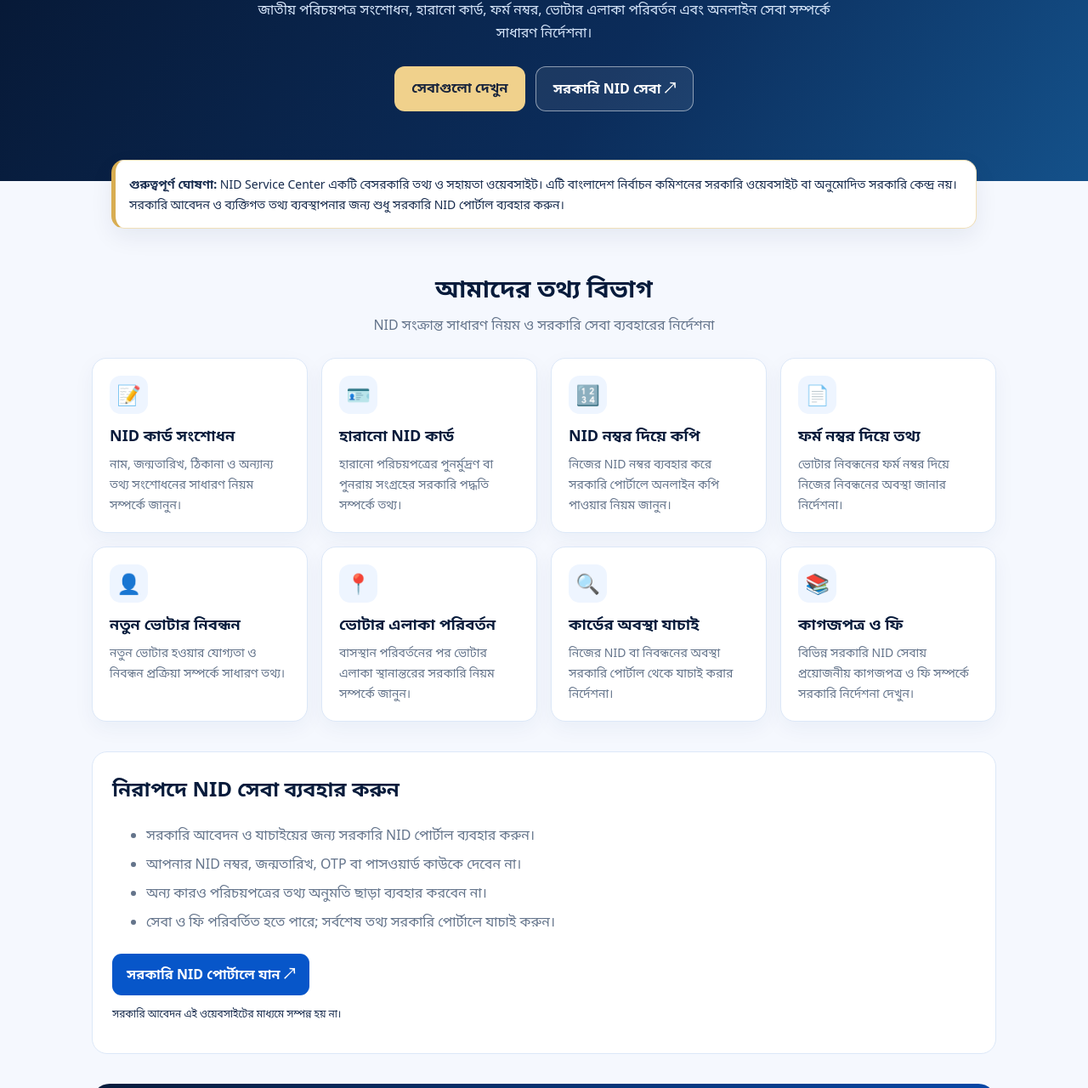
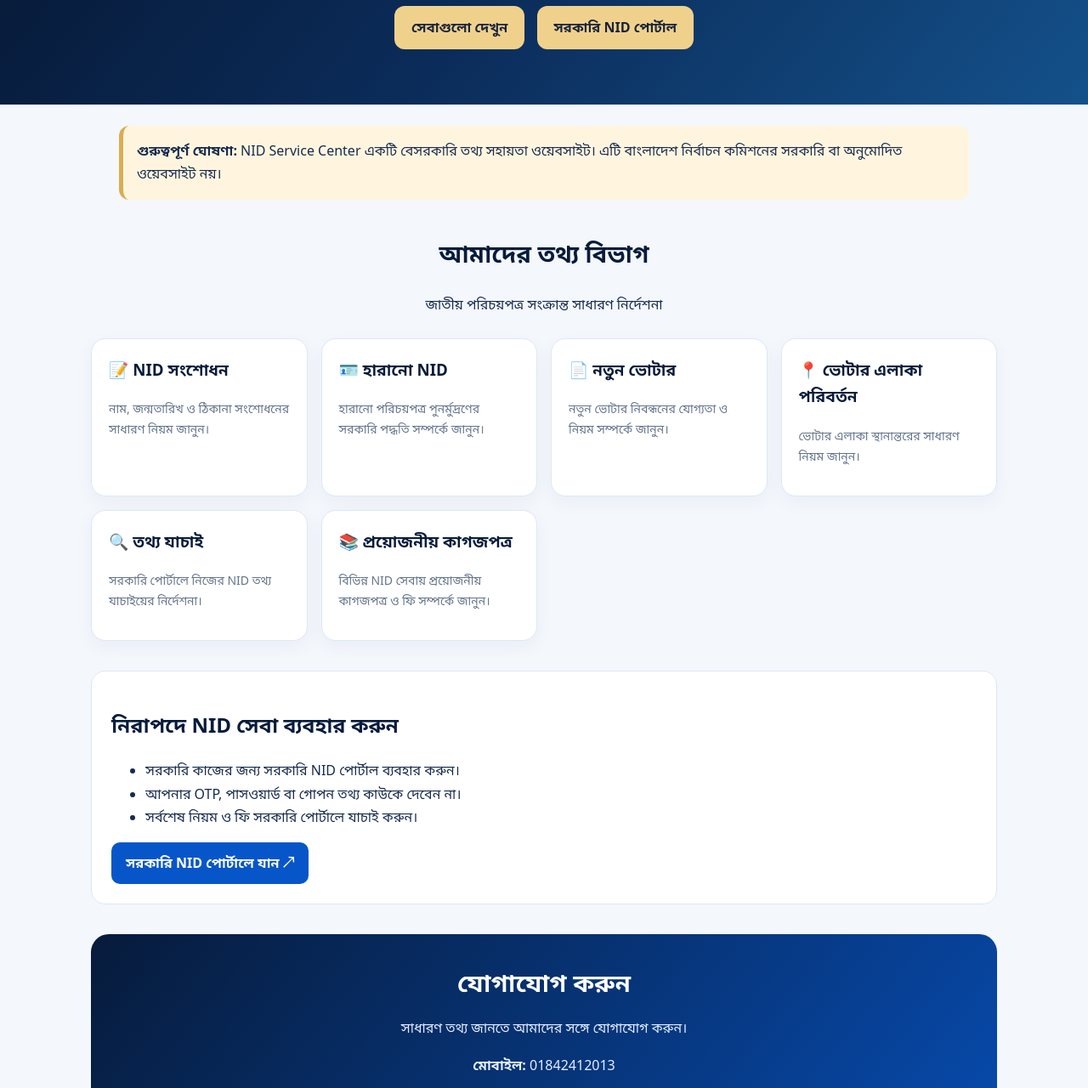
Before and after one commit to mollamdsakil100-star/nid-service-center, a plain HTML site: page index.html in a window 1280 px wide. Shown: the part 379-1659 px from the top of the page at 85% size. Drawn offline with Linux system fonts and the light colour scheme.

Commit message:
Update index.html

```diff
--- a/index.html
+++ b/index.html
@@ -4,9 +4,9 @@
 <head>
 <meta charset="UTF-8">
 <meta name="viewport" content="width=device-width, initial-scale=1.0">
-<meta name="description" content="NID Service Center থেকে জাতীয় পরিচয়পত্র সংক্রান্ত সাধারণ তথ্য ও নির্দেশনা জানুন। এটি বেসরকারি তথ্য সহায়তা ওয়েবসাইট।">
+<meta name="description" content="NID Service Center - NID সংক্রান্ত সাধারণ তথ্য ও সহায়তা।">
 <meta name="theme-color" content="#071b3b">
-<title>NID Service Center | তথ্য ও সহায়তা</title>
+<title>NID Service Center</title>
 
 <!-- Google Analytics -->
 <script async src="https://www.googletagmanager.com/gtag/js?id=G-LCR41FDBQ2"></script>
@@ -27,25 +27,13 @@ function trackClick(action) {
 </script>
 
 <style>
-:root {
-  --navy: #071b3b;
-  --blue: #0756c9;
-  --light: #eef5ff;
-  --green: #16a765;
-  --ink: #172b4d;
-  --muted: #64748b;
-  --line: #dce8f8;
-}
-
 * { box-sizing: border-box; }
-
-html { scroll-behavior: smooth; }
 
 body {
   margin: 0;
   font-family: system-ui, "Noto Sans Bengali", sans-serif;
-  background: #f5f8fe;
-  color: var(--ink);
+  background: #f4f7fc;
+  color: #172b4d;
   line-height: 1.7;
 }
 
@@ -53,7 +41,7 @@ a { text-decoration: none; }
 
 .topline {
   background: #04132c;
-  color: #dbeafe;
+  color: white;
   text-align: center;
   padding: 9px;
   font-size: 13px;
@@ -61,32 +49,28 @@ a { text-decoration: none; }
 
 header {
   background: white;
-  position: sticky;
-  top: 0;
-  z-index: 10;
-  box-shadow: 0 5px 20px #071b3b12;
+  box-shadow: 0 4px 18px #071b3b15;
 }
 
 .nav {
   max-width: 1100px;
   margin: auto;
-  padding: 13px 18px;
+  padding: 14px 18px;
   display: flex;
   justify-content: space-between;
   align-items: center;
-  gap: 12px;
 }
 
 .brand {
-  color: var(--navy);
+  color: #071b3b;
+  font-size: 19px;
   font-weight: 900;
-  font-size: 18px;
 }
 
 .brand span {
   display: inline-grid;
   place-items: center;
-  background: linear-gradient(135deg, #087be8, var(--navy));
+  background: linear-gradient(135deg,#087be8,#071b3b);
   color: white;
   width: 43px;
   height: 43px;
@@ -95,229 +79,168 @@ header {
 }
 
 .nav a {
-  color: var(--blue);
-  font-weight: 750;
-  font-size: 14px;
+  color: #0756c9;
+  font-weight: 700;
 }
 
 .hero {
-  background:
-    radial-gradient(circle at 85% 15%, #65d8ef30 0 8%, transparent 8.5%),
-    linear-gradient(125deg, #06152f, #0b2c5a 60%, #14518a);
+  background: linear-gradient(130deg,#06152f,#0b2c5a,#14518a);
   color: white;
   text-align: center;
-  padding: 70px 18px 82px;
-}
-
-.hero-inner {
-  max-width: 850px;
-  margin: auto;
-}
-
-.pill {
-  display: inline-block;
-  padding: 6px 15px;
-  border: 1px solid #ffffff55;
-  border-radius: 30px;
-  background: #ffffff12;
-  color: #d8f5ff;
-  font-size: 13px;
+  padding: 65px 18px;
 }
 
 .hero h1 {
-  font-size: clamp(30px, 5vw, 52px);
-  line-height: 1.25;
-  margin: 20px 0 12px;
+  font-size: clamp(30px,5vw,48px);
+  line-height: 1.3;
+  margin: 18px 0;
 }
 
 .hero p {
-  max-width: 720px;
-  margin: 0 auto 25px;
-  color: #d8e7fb;
+  max-width: 700px;
+  margin: auto;
+  color: #dceaff;
 }
 
-.actions {
-  display: flex;
-  justify-content: center;
-  gap: 12px;
-  flex-wrap: wrap;
-}
-
-.btn {
+.hero-btn {
   display: inline-block;
+  margin: 22px 5px 0;
   padding: 12px 20px;
   border-radius: 12px;
+  background: #f0d18c;
+  color: #17233b;
   font-weight: 800;
 }
 
-.btn-gold {
-  background: #f0d18c;
-  color: #17233b;
-}
-
-.btn-glass {
-  border: 1px solid #ffffff80;
-  color: white;
-  background: #ffffff12;
-}
-
 .notice {
-  max-width: 1050px;
-  margin: -25px auto 0;
-  padding: 0 16px;
-  position: relative;
-}
-
-.notice-box {
-  background: white;
-  border: 1px solid #f0dfb8;
+  max-width: 1000px;
+  margin: 25px auto;
+  padding: 16px;
+  background: #fff5df;
   border-left: 5px solid #d8ad52;
-  border-radius: 15px;
-  padding: 16px;
-  box-shadow: 0 10px 28px #0a234512;
-  font-size: 14px;
+  border-radius: 12px;
 }
 
 main {
   max-width: 1100px;
-  margin: 45px auto;
-  padding: 0 18px;
+  margin: 40px auto;
+  padding: 0 17px;
 }
 
-.section-head {
+.heading {
   text-align: center;
   margin-bottom: 25px;
 }
 
-.section-head h2 {
-  color: var(--navy);
-  font-size: 29px;
-  margin: 0 0 5px;
-}
-
-.section-head p {
-  color: var(--muted);
-  margin: 0;
+.heading h2 {
+  color: #071b3b;
+  font-size: 28px;
 }
 
 .grid {
   display: grid;
-  grid-template-columns: repeat(auto-fit, minmax(220px, 1fr));
+  grid-template-columns: repeat(auto-fit,minmax(220px,1fr));
   gap: 16px;
 }
 
 .card {
   background: white;
-  border: 1px solid var(--line);
+  border: 1px solid #dce8f8;
   border-radius: 17px;
   padding: 20px;
-  box-shadow: 0 8px 24px #153e700d;
-}
-
-.ico {
-  width: 45px;
-  height: 45px;
-  border-radius: 13px;
-  background: var(--light);
-  display: grid;
-  place-items: center;
-  font-size: 23px;
-  margin-bottom: 10px;
+  box-shadow: 0 7px 22px #153e700c;
 }
 
 .card h3 {
-  margin: 0 0 7px;
-  color: var(--navy);
-  font-size: 18px;
+  color: #071b3b;
+  margin-top: 0;
 }
 
 .card p {
-  margin: 0;
-  color: var(--muted);
+  color: #64748b;
   font-size: 14px;
 }
 
 .info {
   margin-top: 35px;
   background: white;
-  border: 1px solid var(--line);
-  border-radius: 18px;
   padding: 23px;
+  border-radius: 17px;
+  border: 1px solid #dce8f8;
 }
 
-.info h2 {
-  color: var(--navy);
-  margin-top: 0;
-}
-
-.info li {
-  margin: 7px 0;
-  color: var(--muted);
-}
+.info h2 { color: #071b3b; }
 
 .official {
   display: inline-block;
-  background: var(--blue);
+  padding: 11px 17px;
+  background: #0756c9;
   color: white;
-  padding: 11px 17px;
-  border-radius: 11px;
+  border-radius: 10px;
   font-weight: 800;
-  margin-top: 8px;
 }
 
 .contact {
   margin-top: 35px;
-  background: linear-gradient(125deg, #071b3b, #0756c9);
+  padding: 32px 18px;
+  text-align: center;
   color: white;
+  background: linear-gradient(130deg,#071b3b,#0756c9);
   border-radius: 21px;
-  text-align: center;
-  padding: 30px 18px;
 }
 
 .contact h2 {
-  margin: 0 0 7px;
-  font-size: 28px;
+  font-size: 29px;
+  margin: 0 0 8px;
 }
 
-.contact p {
-  margin: 5px 0;
-  color: #e8f2ff;
-}
+.contact p { color: #e5efff; }
 
 .contact-buttons {
   display: flex;
   flex-direction: column;
-  gap: 13px;
-  max-width: 340px;
-  margin: 23px auto;
+  gap: 14px;
+  max-width: 360px;
+  margin: 25px auto;
 }
 
 .contact-btn {
   display: block;
-  padding: 15px;
+  padding: 15px 18px;
   border-radius: 14px;
-  text-align: center;
+  color: white;
+  font-size: 16px;
   font-weight: 850;
-  color: white;
-  transition: transform .2s;
+  box-shadow: 0 6px 16px #00112d35;
+  transition: transform .2s, box-shadow .2s;
 }
 
 .contact-btn:hover {
-  transform: translateY(-2px);
+  transform: translateY(-3px);
+  box-shadow: 0 9px 20px #00112d45;
 }
 
+/* ফোন বাটন */
 .phone {
-  background: linear-gradient(135deg, #2581ed, #073b87);
-  border: 1px solid #ffffff45;
+  background: linear-gradient(110deg,#2786f5,#073b87);
+  border: 1px solid #ffffff55;
 }
 
-.whatsapp {
-  background: linear-gradient(135deg, #20c878, #087c4a);
+/* WhatsApp কল অনুরোধ বাটন - দুই রঙ */
+.whatsapp-call {
+  background: linear-gradient(110deg,#25d366 0%,#128c7e 52%,#075e54 100%);
+  border: 1px solid #ffffff65;
+}
+
+/* WhatsApp মেসেজ বাটন - দুই রঙ */
+.whatsapp-message {
+  background: linear-gradient(110deg,#20c878 0%,#0a9564 52%,#087c4a 100%);
+  border: 1px solid #ffffff65;
 }
 
 .privacy-warning {
   max-width: 620px;
-  margin: 23px auto 0;
+  margin: 24px auto 0;
   padding: 16px;
   background: #fff4dc;
   color: #674b12;
@@ -327,29 +250,24 @@ main {
 }
 
 .privacy-warning p {
-  margin: 5px 0 0;
   color: #674b12;
   font-size: 14px;
-}
-
-.small {
-  font-size: 12px;
+  margin-bottom: 0;
 }
 
 footer {
   text-align: center;
-  padding: 25px 14px;
+  padding: 25px 15px;
   color: #68778e;
   font-size: 13px;
 }
 
 @media(max-width:600px) {
-  .nav { padding: 10px 13px; }
+  .nav { padding: 11px; }
   .brand { font-size: 15px; }
-  .nav .navlink { display: none; }
-  .hero { padding: 50px 15px 62px; }
-  main { margin: 35px auto; padding: 0 14px; }
-  .card { padding: 18px; }
+  .nav-link { font-size: 13px; }
+  .hero { padding: 48px 15px; }
+  main { padding: 0 13px; }
 }
 </style>
 </head>
@@ -357,130 +275,95 @@ footer {
 <body>
 
 <div class="topline">
-  তথ্য সহায়তা • প্রতিদিন যোগাযোগ: সকাল ৯টা – রাত ৯টা
+  NID সংক্রান্ত সাধারণ তথ্য ও সহায়তা
 </div>
 
 <header>
   <div class="nav">
-    <div class="brand">
-      <span>NID</span>NID SERVICE CENTER
-    </div>
-    <a class="navlink" href="#services">সেবার তথ্য</a>
-    <a class="navlink" href="#contact">যোগাযোগ</a>
+    <div class="brand"><span>NID</span>NID SERVICE CENTER</div>
+    <a class="nav-link" href="#contact">যোগাযোগ</a>
   </div>
 </header>
 
 <section class="hero">
-  <div class="hero-inner">
-    <span class="pill">NID সংক্রান্ত তথ্য ও সাধারণ সহায়তা</span>
   <h1>আপনার NID সংক্রান্ত তথ্য<br>সহজভাবে জানুন</h1>
   <p>
     জাতীয় পরিচয়পত্র সংশোধন, হারানো কার্ড,
-      ফর্ম নম্বর, ভোটার এলাকা পরিবর্তন এবং
-      অনলাইন সেবা সম্পর্কে সাধারণ নির্দেশনা।
+    নতুন ভোটার ও অনলাইন সেবা সম্পর্কে
+    সাধারণ নির্দেশনা জানুন।
   </p>
-    <div class="actions">
-      <a class="btn btn-gold" href="#services">সেবাগুলো দেখুন</a>
-      <a class="btn btn-glass"
-         href="https://services.nidw.gov.bd/"
-         target="_blank" rel="noopener">
-        সরকারি NID সেবা ↗
+  <a class="hero-btn" href="#services">সেবাগুলো দেখুন</a>
+  <a class="hero-btn" href="https://services.nidw.gov.bd/" target="_blank" rel="noopener">
+    সরকারি NID পোর্টাল
   </a>
-    </div>
-  </div>
 </section>
 
 <div class="notice">
-  <div class="notice-box">
   <strong>গুরুত্বপূর্ণ ঘোষণা:</strong>
-    NID Service Center একটি বেসরকারি তথ্য ও সহায়তা ওয়েবসাইট।
-    এটি বাংলাদেশ নির্বাচন কমিশনের সরকারি ওয়েবসাইট বা
-    অনুমোদিত সরকারি কেন্দ্র নয়। সরকারি আবেদন ও ব্যক্তিগত
-    তথ্য ব্যবস্থাপনার জন্য শুধু সরকারি NID পোর্টাল ব্যবহার করুন।
-  </div>
+  NID Service Center একটি বেসরকারি তথ্য সহায়তা ওয়েবসাইট।
+  এটি বাংলাদেশ নির্বাচন কমিশনের সরকারি বা অনুমোদিত ওয়েবসাইট নয়।
 </div>
 
 <main>
 
 <section id="services">
-  <div class="section-head">
+  <div class="heading">
     <h2>আমাদের তথ্য বিভাগ</h2>
-    <p>NID সংক্রান্ত সাধারণ নিয়ম ও সরকারি সেবা ব্যবহারের নির্দেশনা</p>
+    <p>জাতীয় পরিচয়পত্র সংক্রান্ত সাধারণ নির্দেশনা</p>
   </div>
 
   <div class="grid">
+    <div class="card">
+      <h3>📝 NID সংশোধন</h3>
+      <p>নাম, জন্মতারিখ ও ঠিকানা সংশোধনের সাধারণ নিয়ম জানুন।</p>
+    </div>
 
-    <article class="card">
-      <div class="ico">📝</div>
-      <h3>NID কার্ড সংশোধন</h3>
-      <p>নাম, জন্মতারিখ, ঠিকানা ও অন্যান্য তথ্য সংশোধনের সাধারণ নিয়ম সম্পর্কে জানুন।</p>
-    </article>
+    <div class="card">
+      <h3>🪪 হারানো NID</h3>
+      <p>হারানো পরিচয়পত্র পুনর্মুদ্রণের সরকারি পদ্ধতি সম্পর্কে জানুন।</p>
+    </div>
 
-    <article class="card">
-      <div class="ico">🪪</div>
-      <h3>হারানো NID কার্ড</h3>
-      <p>হারানো পরিচয়পত্রের পুনর্মুদ্রণ বা পুনরায় সংগ্রহের সরকারি পদ্ধতি সম্পর্কে তথ্য।</p>
-    </article>
+    <div class="card">
+      <h3>📄 নতুন ভোটার</h3>
+      <p>নতুন ভোটার নিবন্ধনের যোগ্যতা ও নিয়ম সম্পর্কে জানুন।</p>
+    </div>
 
-    <article class="card">
-      <div class="ico">🔢</div>
-      <h3>NID নম্বর দিয়ে কপি</h3>
-      <p>নিজের NID নম্বর ব্যবহার করে সরকারি পোর্টালে অনলাইন কপি পাওয়ার নিয়ম জানুন।</p>
-    </article>
+    <div class="card">
+      <h3>📍 ভোটার এলাকা পরিবর্তন</h3>
+      <p>ভোটার এলাকা স্থানান্তরের সাধারণ নিয়ম জানুন।</p>
+    </div>
 
-    <article class="card">
-      <div class="ico">📄</div>
-      <h3>ফর্ম নম্বর দিয়ে তথ্য</h3>
-      <p>ভোটার নিবন্ধনের ফর্ম নম্বর দিয়ে নিজের নিবন্ধনের অবস্থা জানার নির্দেশনা।</p>
-    </article>
+    <div class="card">
+      <h3>🔍 তথ্য যাচাই</h3>
+      <p>সরকারি পোর্টালে নিজের NID তথ্য যাচাইয়ের নির্দেশনা।</p>
+    </div>
 
-    <article class="card">
-      <div class="ico">👤</div>
-      <h3>নতুন ভোটার নিবন্ধন</h3>
-      <p>নতুন ভোটার হওয়ার যোগ্যতা ও নিবন্ধন প্রক্রিয়া সম্পর্কে সাধারণ তথ্য।</p>
-    </article>
-
-    <article class="card">
-      <div class="ico">📍</div>
-      <h3>ভোটার এলাকা পরিবর্তন</h3>
-      <p>বাসস্থান পরিবর্তনের পর ভোটার এলাকা স্থানান্তরের সরকারি নিয়ম সম্পর্কে জানুন।</p>
-    </article>
-
-    <article class="card">
-      <div class="ico">🔍</div>
-      <h3>কার্ডের অবস্থা যাচাই</h3>
-      <p>নিজের NID বা নিবন্ধনের অবস্থা সরকারি পোর্টাল থেকে যাচাই করার নির্দেশনা।</p>
-    </article>
-
-    <article class="card">
-      <div class="ico">📚</div>
-      <h3>কাগজপত্র ও ফি</h3>
-      <p>বিভিন্ন সরকারি NID সেবায় প্রয়োজনীয় কাগজপত্র ও ফি সম্পর্কে সরকারি নির্দেশনা দেখুন।</p>
-    </article>
-
+    <div class="card">
+      <h3>📚 প্রয়োজনীয় কাগজপত্র</h3>
+      <p>বিভিন্ন NID সেবায় প্রয়োজনীয় কাগজপত্র ও ফি সম্পর্কে জানুন।</p>
+    </div>
   </div>
 </section>
 
 <section class="info">
   <h2>নিরাপদে NID সেবা ব্যবহার করুন</h2>
   <ul>
-    <li>সরকারি আবেদন ও যাচাইয়ের জন্য সরকারি NID পোর্টাল ব্যবহার করুন।</li>
-    <li>আপনার NID নম্বর, জন্মতারিখ, OTP বা পাসওয়ার্ড কাউকে দেবেন না।</li>
-    <li>অন্য কারও পরিচয়পত্রের তথ্য অনুমতি ছাড়া ব্যবহার করবেন না।</li>
-    <li>সেবা ও ফি পরিবর্তিত হতে পারে; সর্বশেষ তথ্য সরকারি পোর্টালে যাচাই করুন।</li>
+    <li>সরকারি কাজের জন্য সরকারি NID পোর্টাল ব্যবহার করুন।</li>
+    <li>আপনার OTP, পাসওয়ার্ড বা গোপন তথ্য কাউকে দেবেন না।</li>
+    <li>সর্বশেষ নিয়ম ও ফি সরকারি পোর্টালে যাচাই করুন।</li>
   </ul>
+
   <a class="official"
      href="https://services.nidw.gov.bd/"
      target="_blank" rel="noopener">
     সরকারি NID পোর্টালে যান ↗
   </a>
-  <p class="small">সরকারি আবেদন এই ওয়েবসাইটের মাধ্যমে সম্পন্ন হয় না।</p>
 </section>
 
 <section class="contact" id="contact">
   <h2>যোগাযোগ করুন</h2>
   <p>সাধারণ তথ্য জানতে আমাদের সঙ্গে যোগাযোগ করুন।</p>
-  <p><strong>মোবাইল / WhatsApp:</strong> 01842412013</p>
+  <p><strong>মোবাইল:</strong> 01842412013</p>
   <p><strong>সময়:</strong> প্রতিদিন সকাল ৯টা থেকে রাত ৯টা</p>
 
   <div class="contact-buttons">
@@ -491,12 +374,18 @@ footer {
       📞 ফোন করুন
     </a>
 
-    <a class="contact-btn whatsapp"
-       href="https://wa.me/8801842412013?text=আমি%20আপনার%20সেবা%20সম্পর্কে%20জানতে%20চাই"
-       target="_blank"
-       rel="noopener"
+    <a class="contact-btn whatsapp-call"
+       href="https://wa.me/8801842412013?text=আমি%20আপনাকে%20WhatsApp-এ%20কল%20করতে%20চাই।"
+       target="_blank" rel="noopener"
+       onclick="trackClick('whatsapp_call_request_click')">
+      <span>📞 WhatsApp-এ কলের অনুরোধ</span>
+    </a>
+
+    <a class="contact-btn whatsapp-message"
+       href="https://wa.me/8801842412013?text=আমি%20আপনার%20সেবা%20সম্পর্কে%20জানতে%20চাই।"
+       target="_blank" rel="noopener"
        onclick="trackClick('whatsapp_message_click')">
-      WhatsApp-এ মেসেজ দিন
+      <span>💬 WhatsApp-এ মেসেজ পাঠান</span>
     </a>
 
   </div>
@@ -505,8 +394,8 @@ footer {
     <strong>🔒 গুরুত্বপূর্ণ সতর্কবার্তা</strong>
     <p>
       অনুগ্রহ করে WhatsApp-এ কোনো গোপন তথ্য,
-      NID নম্বর, জন্মতারিখ, OTP, পাসওয়ার্ড অথবা
-      পরিচয়পত্রের ছবি পাঠাবেন না।
+      NID নম্বর, জন্মতারিখ, OTP, পাসওয়ার্ড
+      অথবা পরিচয়পত্রের ছবি পাঠাবেন না।
     </p>
   </div>
 </section>
@@ -515,7 +404,8 @@ footer {
 
 <footer>
   © <span id="year"></span> NID SERVICE CENTER
-  • বেসরকারি তথ্য সহায়তা ওয়েবসাইট
+  <br>
+  বেসরকারি তথ্য সহায়তা ওয়েবসাইট
 </footer>
 
 <script>
```
Lines whose indentation alone changed are shown as unchanged.
